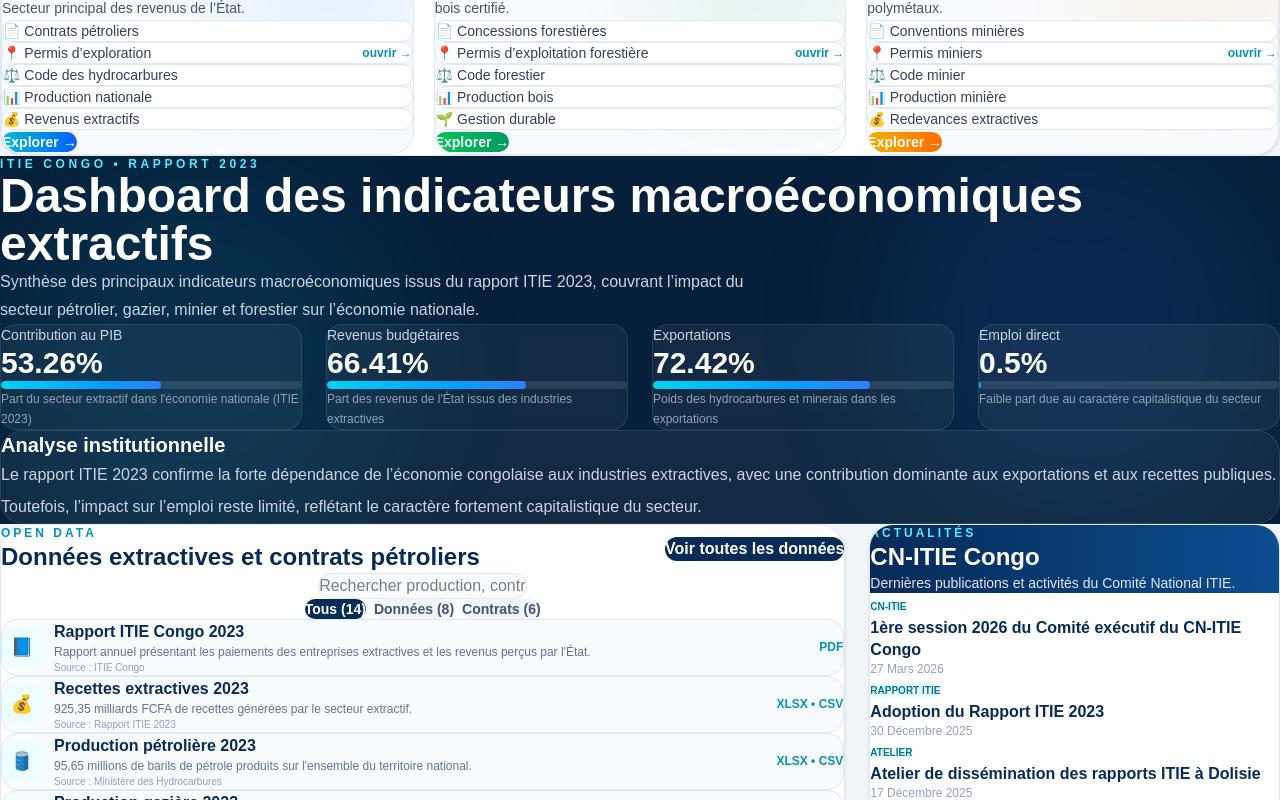
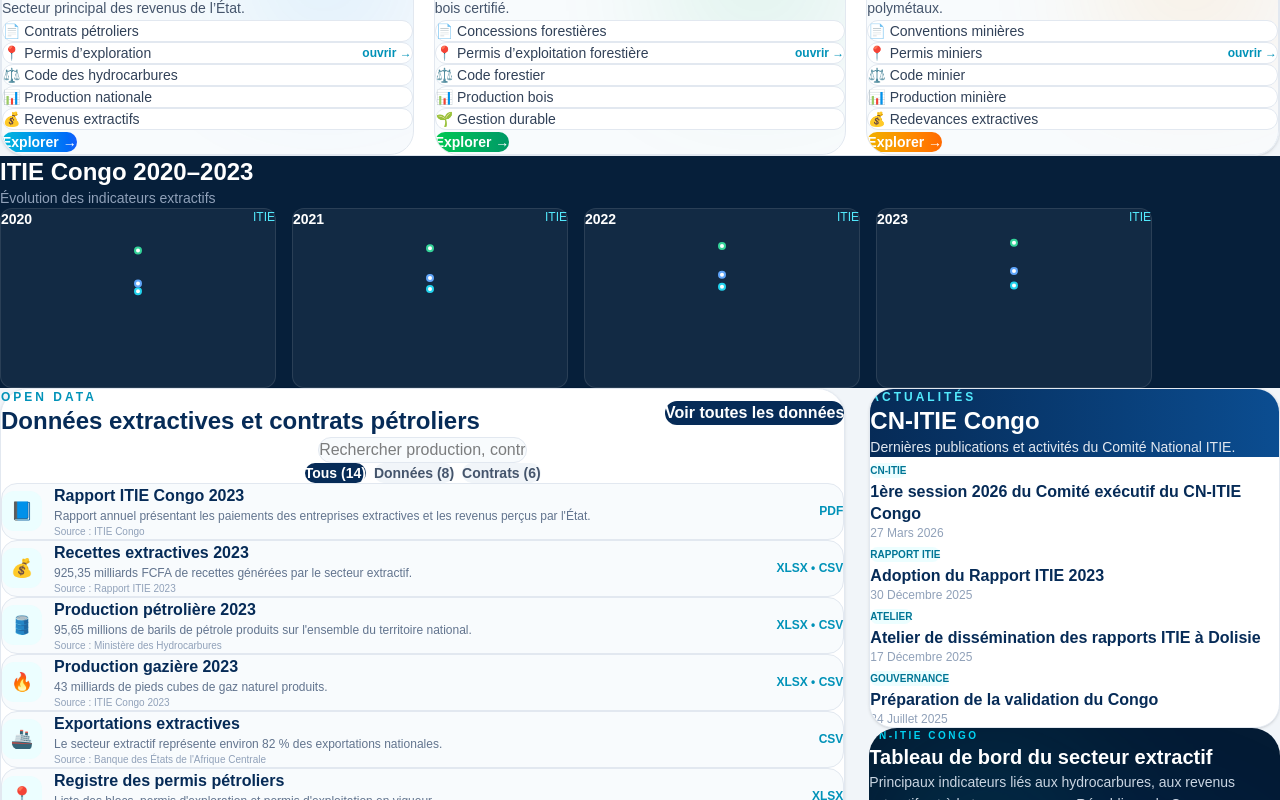
Before and after one commit to athysdavid-hash/cn-itie, a Next.js app: page / in a window 1280 px wide. Shown: the part 860-1660 px from the top of the page. Built offline with nearby package versions, Linux system fonts and the light colour scheme.

Commit message:
update dashboard charts

```diff
--- a/components/KeyFigures.tsx
+++ b/components/KeyFigures.tsx
@@ -1,107 +1,114 @@
-export default function ItieDashboardAdvanced() {
+"use client"
 
-  const kpis = [
-    {
-      label: "Contribution au PIB",
-      value: 53.26,
-      suffix: "%",
-      note: "Part du secteur extractif dans l'économie nationale (ITIE 2023)"
-    },
-    {
-      label: "Revenus budgétaires",
-      value: 66.41,
-      suffix: "%",
-      note: "Part des revenus de l'État issus des industries extractives"
-    },
-    {
-      label: "Exportations",
-      value: 72.42,
-      suffix: "%",
-      note: "Poids des hydrocarbures et minerais dans les exportations"
-    },
-    {
-      label: "Emploi direct",
-      value: 0.50,
-      suffix: "%",
-      note: "Faible part due au caractère capitalistique du secteur"
-    }
+import {
+  LineChart,
+  Line,
+  ResponsiveContainer
+} from "recharts"
+
+export default function KeyFiguresV2() {
+
+  const data = [
+    { year: 2020, pib: 48, revenus: 55, export: 85, emploi: 0.4 },
+    { year: 2021, pib: 50, revenus: 60, export: 87, emploi: 0.45 },
+    { year: 2022, pib: 52, revenus: 63, export: 89, emploi: 0.48 },
+    { year: 2023, pib: 53.26, revenus: 66.41, export: 92, emploi: 0.5 }
   ]
 
-  return (
-    <section className="bg-[#061f3a] py-20 relative overflow-hidden">
+  const years = [2020, 2021, 2022, 2023]
 
-      {/* BACKGROUND GLOW */}
-      <div className="absolute top-0 left-0 w-[400px] h-[400px] bg-cyan-500/10 blur-3xl rounded-full" />
-      <div className="absolute bottom-0 right-0 w-[400px] h-[400px] bg-blue-500/10 blur-3xl rounded-full" />
+  const getYearData = (year: number) =>
+    data.filter(d => d.year === year)
 
-      <div className="relative max-w-7xl mx-auto px-6">
+  const MiniChart = ({ year }: { year: number }) => {
+    const d = getYearData(year)
 
-        {/* HEADER */}
-        <div className="mb-12">
-          <p className="text-cyan-300 uppercase tracking-[0.3em] text-xs font-black">
-            ITIE Congo • Rapport 2023
-          </p>
+    return (
+      <div
+        className="
+          bg-white/5
+          border border-white/10
+          rounded-xl
+          p-4
+          h-[180px]
+          transition-all duration-300
+          hover:scale-[1.02]
+          hover:bg-white/10
+        "
+      >
 
-          <h2 className="text-white text-3xl lg:text-5xl font-black mt-4">
-            Dashboard des indicateurs macroéconomiques extractifs
-          </h2>
+        {/* HEADER SMALL */}
+        <div className="flex justify-between mb-2">
+          <span className="text-white text-sm font-semibold">
+            {year}
+          </span>
 
-          <p className="text-slate-300 mt-4 max-w-3xl leading-7">
-            Synthèse des principaux indicateurs macroéconomiques issus du rapport ITIE 2023,
-            couvrant l’impact du secteur pétrolier, gazier, minier et forestier sur l’économie nationale.
-          </p>
+          <span className="text-cyan-300 text-xs">
+            ITIE
+          </span>
         </div>
 
-        {/* KPI GRID */}
-        <div className="grid md:grid-cols-2 lg:grid-cols-4 gap-6">
+        {/* MINI CHART */}
+        <div className="h-[120px]">
+          <ResponsiveContainer width="100%" height="100%">
+            <LineChart data={d}>
 
-          {kpis.map((kpi, i) => (
-            <div
-              key={i}
-              className="bg-white/5 border border-white/10 rounded-2xl p-6 backdrop-blur"
-            >
+              <Line
+                type="monotone"
+                dataKey="pib"
+                stroke="#22d3ee"
+                strokeWidth={2}
+                dot={false}
+              />
 
-              <p className="text-slate-300 text-sm">
-                {kpi.label}
-              </p>
+              <Line
+                type="monotone"
+                dataKey="revenus"
+                stroke="#60a5fa"
+                strokeWidth={2}
+                dot={false}
+              />
 
-              <h3 className="text-3xl font-black text-white mt-3">
-                {kpi.value}{kpi.suffix}
-              </h3>
+              <Line
+                type="monotone"
+                dataKey="export"
+                stroke="#34d399"
+                strokeWidth={2}
+                dot={false}
+              />
 
-              {/* PROGRESS BAR */}
-              <div className="mt-4 w-full h-2 bg-white/10 rounded-full overflow-hidden">
-                <div
-                  className="h-full bg-gradient-to-r from-cyan-400 to-blue-500 rounded-full"
-                  style={{ width: `${kpi.value}%` }}
-                />
-              </div>
+            </LineChart>
+          </ResponsiveContainer>
+        </div>
 
-              <p className="text-slate-400 text-xs mt-3 leading-5">
-                {kpi.note}
-              </p>
+      </div>
+    )
+  }
 
-            </div>
+  return (
+    <section className="bg-[#061f3a] py-16">
+
+      <div className="max-w-6xl mx-auto px-6">
+
+        {/* TITLE */}
+        <h2 className="text-white text-2xl font-bold">
+          ITIE Congo 2020–2023
+        </h2>
+
+        <p className="text-slate-400 text-sm mt-2 mb-8">
+          Évolution des indicateurs extractifs
+        </p>
+
+        {/* GRID SMALL CARDS */}
+        <div className="grid grid-cols-2 md:grid-cols-4 gap-4">
+
+          {years.map(year => (
+            <MiniChart key={year} year={year} />
           ))}
 
         </div>
 
-        {/* INSIGHT BLOCK */}
-        <div className="mt-14 bg-white/5 border border-white/10 rounded-3xl p-8">
-          <h3 className="text-white text-xl font-black">
-            Analyse institutionnelle
-          </h3>
-
-          <p className="text-slate-300 mt-4 leading-8">
-            Le rapport ITIE 2023 confirme la forte dépendance de l’économie congolaise
-            aux industries extractives, avec une contribution dominante aux exportations
-            et aux recettes publiques. Toutefois, l’impact sur l’emploi reste limité,
-            reflétant le caractère fortement capitalistique du secteur.
-          </p>
-        </div>
-
       </div>
-
     </section>
   )
 }
```
